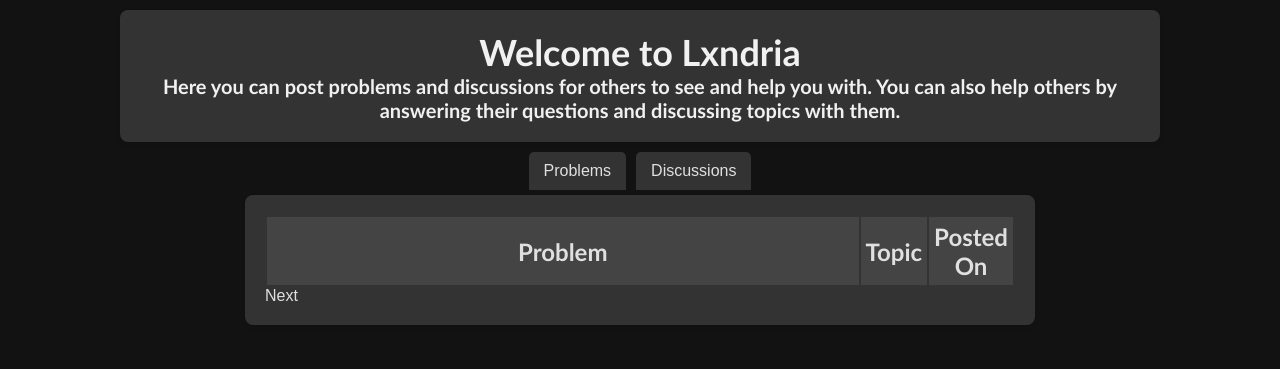
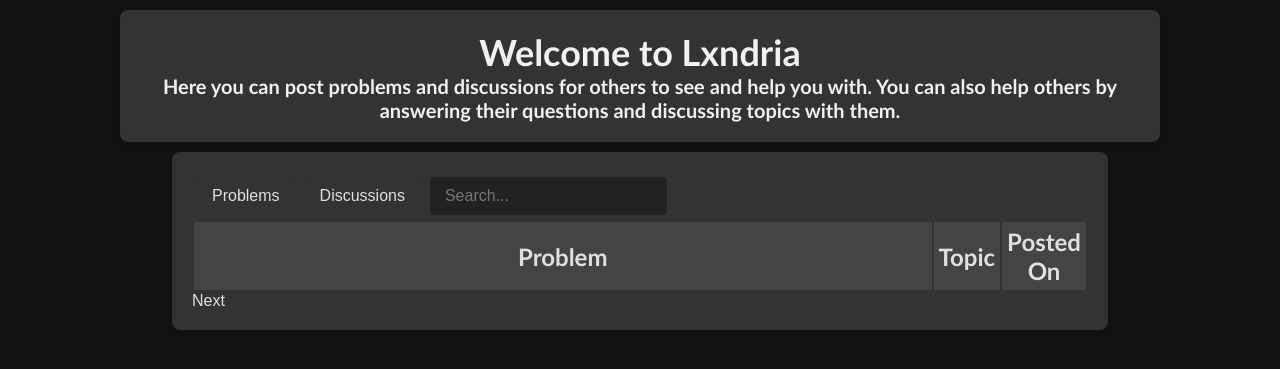
Before and after one commit to Beginner10617/lxndria, a Flask app: page / in a window 1280 px wide. Shown: the part 70-439 px from the top of the page. Run offline with Flask 3, Linux system fonts and the light colour scheme; data that the repository does not hold is empty; parts of the project's set-up code (start-up, migrations or seed data) failed here and were passed over.

Commit message:
search-main-page

```diff
--- a/app/static/css/homepage.css
+++ b/app/static/css/homepage.css
@@ -21,9 +21,9 @@
     text-align: center;
     background-color: #333;
   }
-.table{
+.Table{
     display: table;
-    max-width: 750px;
+    width : 70%;
     margin: 5px auto;
     padding: 20px;
     background-color: #333;
@@ -32,6 +32,14 @@
     color: #e0e0e0;
     flex-direction: column;
   }
+.table{
+  display: table;
+  width: 100%;
+  background-color: #333;
+  color: #e0e0e0;
+  flex-direction: column;
+
+}
 .table th{
     font-size: 1.5rem;
     width: 100%;
@@ -60,11 +68,9 @@
   }
 .Tabs{
     display: flex;
-    justify-content: center;
-    margin-bottom: 0px;
+    margin :5px;
 }
   .Tabs button{
-
     background-color: #333;
     color: #e0e0e0;
     border: none;
@@ -72,6 +78,17 @@
     cursor: pointer;
     font-size: 1rem;
     border-radius: 5px 5px 0 0;
+    transition: background-color 0.3s;
+  }
+  .Tabs #search{
+
+    background-color: #222;
+    color: #e0e0e0;
+    border: none;
+    padding: 10px 15px;
+    cursor: pointer;
+    font-size: 1rem;
+    border-radius: 5px 5px 5px 5px;
     transition: background-color 0.3s;
   }
 
--- a/app/templates/index.html
+++ b/app/templates/index.html
@@ -1,19 +1,49 @@
 <!DOCTYPE html>
 <html>
 <head>
-  <script>
-    function openTab(event, tabName){
+<script>
+    function openTab(event, tabName) {
+      // Hide all tables
       document.querySelectorAll('.table').forEach(tab => {
         tab.style.display = 'none';
-    });
+      });
 
-    // Show the selected tab content
-    document.getElementById(tabName).style.display = 'block';
+      // Show the selected tab content
+      let activeTab = document.getElementById(tabName);
+      if (activeTab) {
+        activeTab.style.display = 'block';
+        document.body.setAttribute('data-active-tab', tabName);
+      }
     }
-    window.onload = function(){
-      openTab(event, 'Problems');
+
+    window.onload = function () {
+      openTab(new Event('load'), 'Problems');
+    };
+
+    function search() {
+      let input, filter, table, tr, td, i, txtValue;
+      input = document.getElementById("search");
+      filter = input.value.toUpperCase();
+      if(document.body.getAttribute('data-active-tab') === 'Problems') {
+        table = document.getElementById("problems-table");
+      } else {
+        table = document.getElementById("discussions-table");
+      }
+      tr = table.getElementsByTagName("tr");
+      for (i = 0; i < tr.length; i++) {
+        td = tr[i].getElementsByTagName("td")[0];
+        if (td) {
+          txtValue = td.textContent || td.innerText;
+          if (txtValue.toUpperCase().indexOf(filter) > -1) {
+            tr[i].style.display = "";
+          } else {
+            tr[i].style.display = "none";
+          }
+        }
+      }
     }
-  </script>
+
+</script>
 
   <link rel="stylesheet" href="{{url_for('static', filename='css/homepage.css')}}">
   <title>Home Page</title>
@@ -30,15 +60,14 @@
         <p>Here you can post problems and discussions for others to see and help you with. You can also help others by answering their questions and discussing topics with them.</p>
   </div>
 
-  <div class="Tabs">
-    <button class="tab" onclick="openTab(event, 'Problems')">Problems</button>
-    <button class="tab" onclick="openTab(event, 'Discussions')">Discussions</button>
-  </div>
+  <!---PROBLEMS TABLE---->
+  <div class="Table">
 
-  <!---PROBLEMS TABLE---->
-  <div class="table" id="Problems">
+    {%include 'main_table_header.html'%}
+    <div class ="table" id="Problems">
 
-    <table>
+    <table id="problems-table">
+
       <tr>
         <th>Problem</th>
         <th>Topic</th>
@@ -72,8 +101,9 @@
   <!----DISCUSSION TABLE----->
 
   <div class="table" id="Discussions" style="display: none;">
+    <table id="discussions-table">
 
-    <table>
+
       <tr>
         <th>Title</th>
         <th>Author</th>
@@ -102,5 +132,6 @@
       {% endif %}
   </div>
   </div>
+</div>
 </body>
 </html>
--- /dev/null
+++ b/app/templates/main_table_header.html
@@ -0,0 +1,5 @@
+<div class="Tabs">
+    <button class="tab" onclick="openTab(event, 'Problems')">Problems</button>
+    <button class="tab" onclick="openTab(event, 'Discussions')">Discussions</button>
+    <input type="text" id="search" onkeyup="search()" placeholder="Search...">
+</div>
--- a/app/templates/own-problem.html
+++ b/app/templates/own-problem.html
@@ -95,8 +95,10 @@
                 <p>{{solution.solution}}</p>
                 <a href="/account/{{solution.username}}"><h2>{{solution.user.name}}</h2></a>
             {% if solution.username == current_user.username %}
+            <div class="solution-buttons">
                 <a href="/problem/{{problem.id}}/{{solution.id}}/edit"><button id="edit">Edit</button></a>
                 <button id="delete" onclick="confirmDeletion(event, '{{problem.id}}/{{solution.id}}', '/problem/')">Delete</button>
+            </div>
             {%else%}
                 <a href="/problem/{{problem.id}}/{{solution.id}}/like"><button id="like">⬆</button></a>
                 {{solution.upvotes}}
--- a/app/templates/problem.html
+++ b/app/templates/problem.html
@@ -113,8 +113,10 @@
                 <p>{{solution.solution}}</p>
                 <a href="/account/{{solution.username}}"><h2>{{solution.user.name}}</h2></a>
             {% if solution.username == current_user.username %}
+            <div class="solution-buttons">
                 <a href="/problem/{{problem.id}}/{{solution.id}}/edit"><button id="edit">Edit</button></a>
                 <button id="delete" onclick="confirmDeletion(event, '{{problem.id}}/{{solution.id}}', '/problem/')">Delete</button>
+            </div>
             {%else%}
                 <a href="/problem/{{problem.id}}/{{solution.id}}/like"><button id="like">⬆</button></a>
                 {{solution.upvotes}}
```
Also changed, not shown: app/routes/comments.py (+16 -0 lines), app/static/css/discussion.css (+10 -9 lines), app/static/css/problem.css (+8 -0 lines), app/templates/comments.html (+9 -1 lines), instance/default.db.
